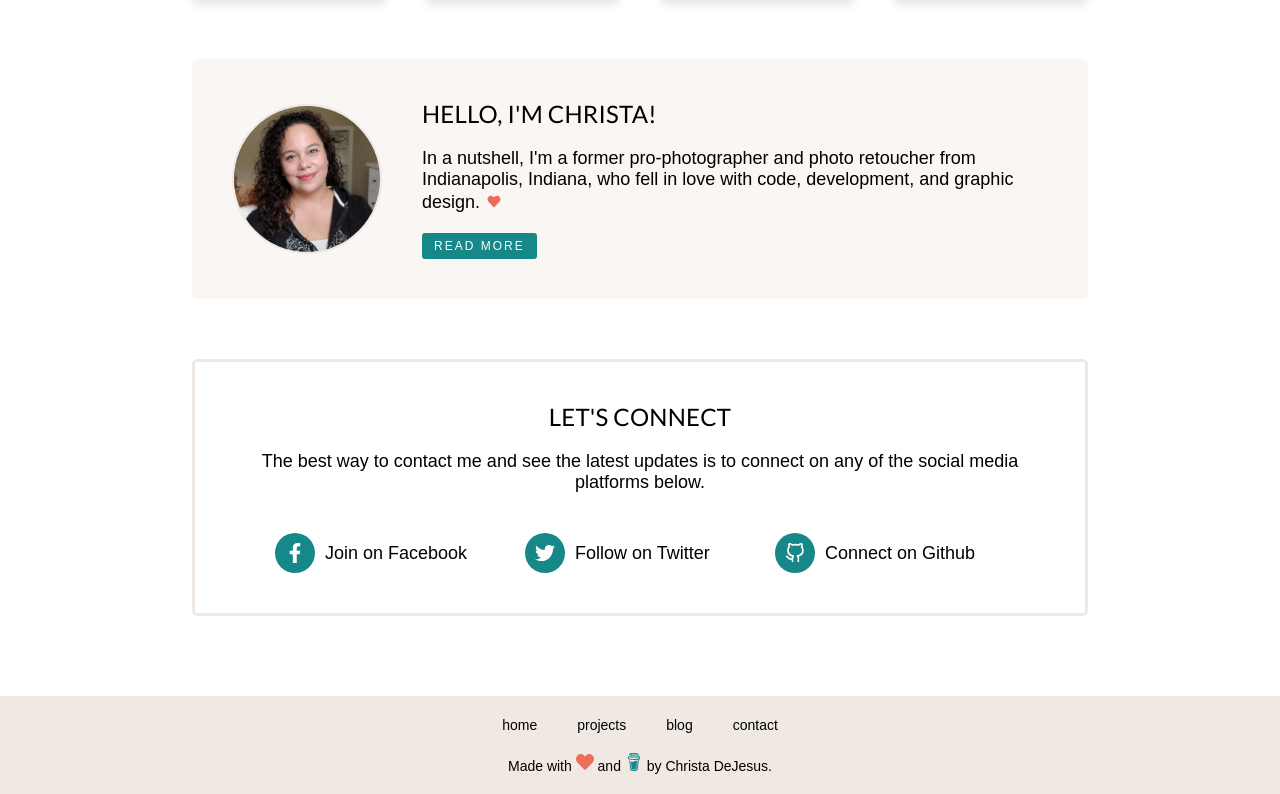
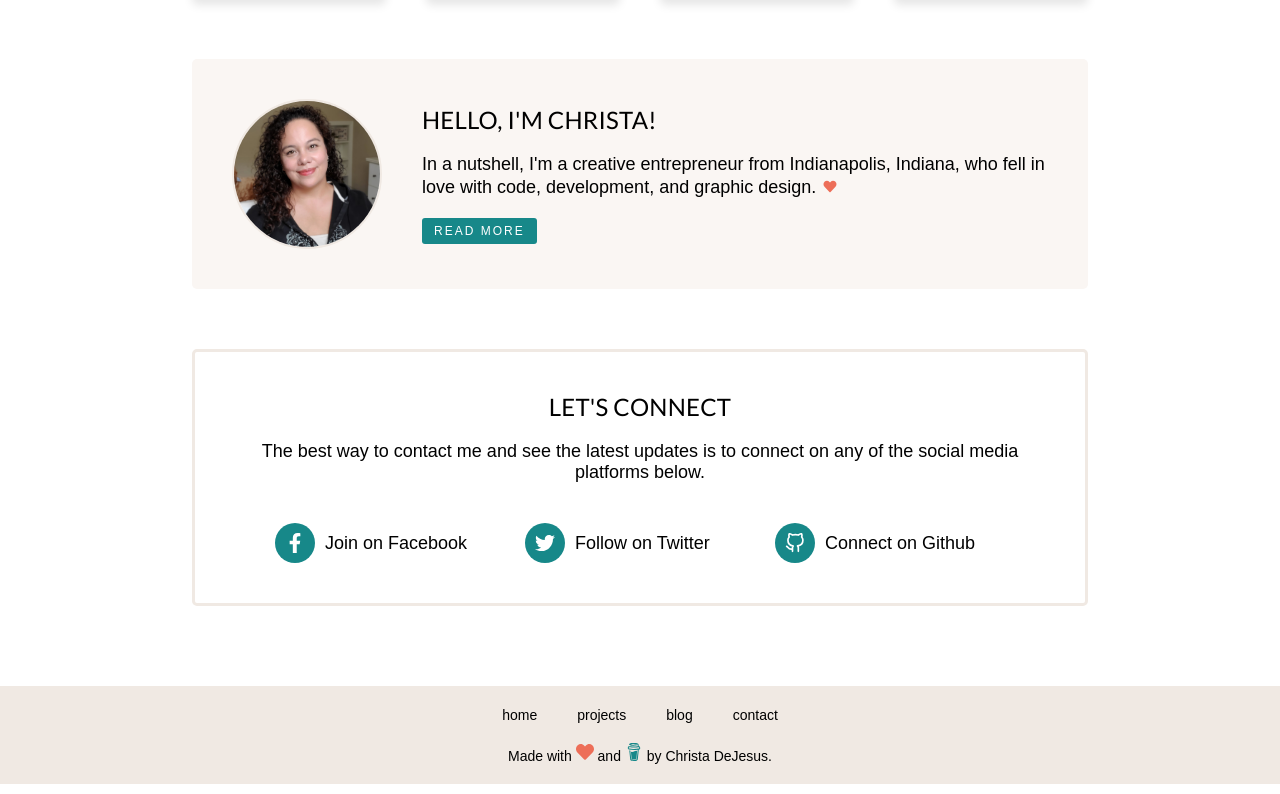
Before and after one commit to christadejesus/christadejesus.com, a React (Create React App) app: page / in a window 1280 px wide. Shown: the part 943-1737 px from the top of the page. Built offline with nearby package versions, Linux system fonts and the light colour scheme; a web font is replaced by a local one.

Commit message:
Revise About component content

```diff
--- a/src/components/articles/About.js
+++ b/src/components/articles/About.js
@@ -47,9 +47,9 @@ const About = (props) => {
             <div>
               <h2>Hello, I'm Christa!</h2>
               <p>
-                In a nutshell, I'm a former pro-photographer and photo retoucher
-                from Indianapolis, Indiana, who fell in love with code,
-                development, and graphic design. <FaHeart className="heart" />
+                In a nutshell, I'm a creative entrepreneur from Indianapolis,
+                Indiana, who fell in love with code, development, and graphic
+                design. <FaHeart className="heart" />
               </p>
               <Button primary>Read more</Button>
             </div>
```
